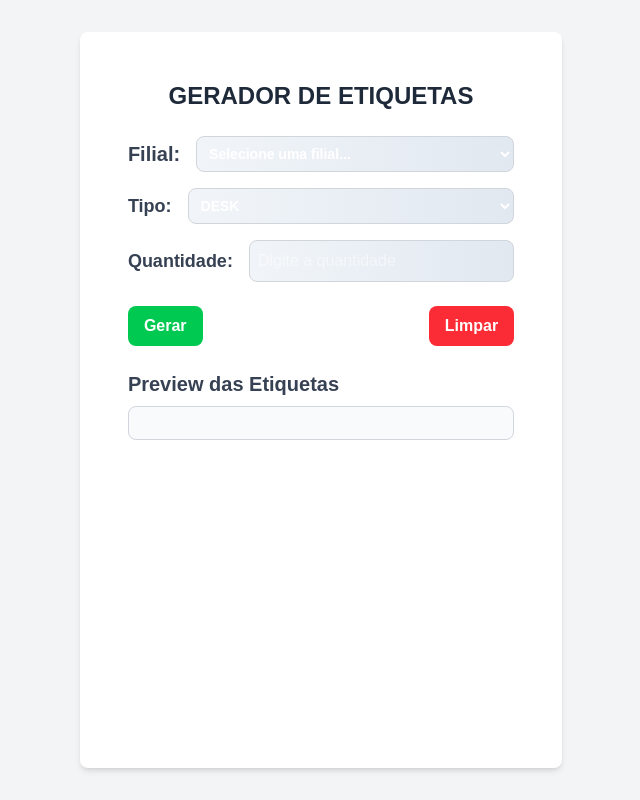
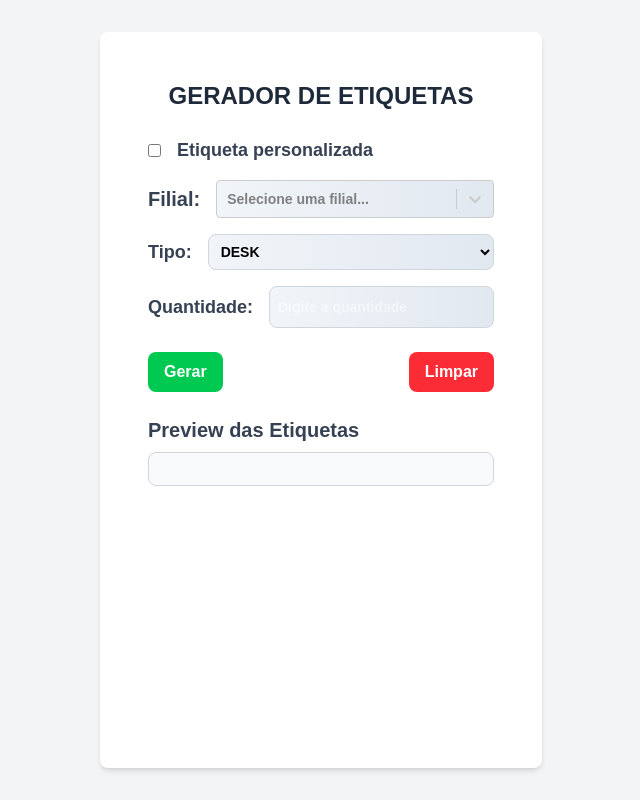
Before and after one commit to jefpiires/GeradorDeEtiqueta, a Next.js app: page / in a window 1280 px wide. Shown: the whole page, without its empty margins (319-959 px from the left). Built offline with nearby package versions, Linux system fonts and the light colour scheme.

Commit message:
feat: adicionado select com filtros e etiqueta personalizada

```diff
--- a/package.json
+++ b/package.json
@@ -11,7 +11,9 @@
   "dependencies": {
     "next": "15.2.2",
     "react": "^19.0.0",
-    "react-dom": "^19.0.0"
+    "react-dom": "^19.0.0",
+    "react-select": "^5.10.1",
+    "tailwind-merge": "^3.0.2"
   },
   "devDependencies": {
     "@eslint/eslintrc": "^3",
--- a/src/app/page.tsx
+++ b/src/app/page.tsx
@@ -1,5 +1,6 @@
 'use client';
 import { useState } from "react";
+import Select from "react-select";
 
 type Filial = {
   id: string;
@@ -7,6 +8,10 @@ type Filial = {
   code: string;
 };
 
+type SelectOption = {
+  value: string;
+  label: string;
+};
 
 export default function Home() {
 
@@ -3312,10 +3317,17 @@ export default function Home() {
   const [generatedTexts, setGeneratedTexts] = useState<string[]>([]);
   const [tipo, setTipo] = useState<string>("DESK");
   const [quantidade, setQuantidade] = useState<number>(0);
+  const [nomeEtiquetaPersonalizada, setNomeEtiquetaPersonalizada] = useState<string>("");
+  const [EtiquetaPersonalizada, setEtiquetaPersonalizada] = useState<boolean>(false);
 
 
   const handleGenerateText = () => {
-    if (FilialSelecionada && quantidade > 0) {
+    if (EtiquetaPersonalizada && nomeEtiquetaPersonalizada) {
+      setGeneratedTexts((prevTexts) => [...prevTexts, nomeEtiquetaPersonalizada]);
+      return;
+    }
+
+    if (FilialSelecionada && quantidade > 0 && EtiquetaPersonalizada === false) {
       const newTexts: string[] = [];
       for (let i = 1; i <= quantidade; i++) {
         newTexts.push(`Z${FilialSelecionada.code} - ${tipo}${i}`);
@@ -3329,9 +3341,10 @@ export default function Home() {
     }
   };
 
-  const handleSelectChange = (event: React.ChangeEvent<HTMLSelectElement>) => {
-    const selectedId = (event.target.value);
-    const filial = filiais.find((c) => c.id === selectedId) || null;
+  const handleSelectChange = (selectedOption: SelectOption | null) => {
+    const filial = selectedOption
+      ? filiais.find((c) => c.id === selectedOption.value) || null
+      : null;
     SetFilialSelecionada(filial);
   };
 
@@ -3342,6 +3355,12 @@ export default function Home() {
 
     setTipo(!value ? 'DESK' : event.target.value);
   };
+
+  const handleEtiquetaChange = (event: React.ChangeEvent<HTMLInputElement>) => {
+    const isChecked = event.target.checked;
+
+    setEtiquetaPersonalizada(isChecked ? true : false);
+  }
 
   const handleQuantityChange = (event: React.ChangeEvent<HTMLInputElement>) => {
     const value = parseInt(event.target.value)
@@ -3355,6 +3374,7 @@ export default function Home() {
     setGeneratedTexts([]);
     setQuantidade(0);
     SetFilialSelecionada(null);
+    setNomeEtiquetaPersonalizada("");
   }
 
   const imprimirEtiquetas = () => {
@@ -3425,23 +3445,37 @@ export default function Home() {
         <h1 className="text-2xl font-bold text-center text-gray-800 mb-6">GERADOR DE ETIQUETAS</h1>
 
 
+        <div className="flex items-center mb-4">
+          <input type="checkbox" className="" onChange={handleEtiquetaChange} />
+          <span className="text-lg text-gray-700 ml-4 font-semibold">Etiqueta personalizada</span>
+        </div>
 
         <div className="flex items-center mb-4 max-[450px]:flex-col">
           <span className="text-xl text-gray-700 font-semibold mr-4">Filial: </span>
-          <select className="flex-1 p-2 border border-gray-300 rounded-lg focus:outline-none focus:ring-2 focus:ring-blue-500 bg-gradient-to-r from-slate-100 to-slate-200 text-sm font-bold " value={FilialSelecionada?.id || ''} onChange={handleSelectChange}>
-            <option value="" className="">Selecione uma filial...</option>
-            {filiais.map((filial) => (
-              <option key={filial.id} value={filial.id} className="text-md font-bold">
-                {filial.nome} ({filial.code})
-              </option>
-            ))}
-          </select>
+          {!EtiquetaPersonalizada ? (
+            <Select
+              className="flex-1 rounded-lg focus:outline-none focus:ring-2 focus:ring-blue-500 bg-gradient-to-r from-slate-100 to-slate-200 text-sm font-bold"
+              classNames={{
+                control: (state) => `rounded-lg bg-gradient-to-r from-slate-100 to-slate-200 text-sm font-bold ${state.isFocused ? 'border-blue-500 ring-2 ring-blue-500 outline-none text-black' : ''
+                  }`,
+              }}
+              options={filiais.map(filiais => ({ value: filiais.id, label: filiais.code + ' - ' + filiais.nome }))}
+              onChange={handleSelectChange}
+              value={FilialSelecionada ? {
+                value: FilialSelecionada.id,
+                label: FilialSelecionada.code + ' - ' + FilialSelecionada.nome
+              } : null}
+              placeholder="Selecione uma filial..."
+            />) : (
+            <input type="text" placeholder="Digite o nome da etiqueta" className="flex-1 p-2 border border-gray-300 rounded-lg focus:outline-none focus:ring-2 focus:ring-blue-500 bg-gradient-to-r from-slate-100 to-slate-200 placeholder:text-sm placeholder:font-semibold placeholder:normal-case uppercase" value={nomeEtiquetaPersonalizada} onChange={(e) => setNomeEtiquetaPersonalizada(e.target.value.toUpperCase())}
+            />
+          )}
 
         </div>
 
         <div className="flex items-center mb-4 max-[450px]:flex-col">
           <h1 className="text-lg font-semibold text-gray-700 mr-4">Tipo:</h1>
-          <select name="select" className="flex-1 p-2 border border-gray-300 rounded-lg focus:outline-none focus:ring-2 focus:ring-blue-500 bg-gradient-to-r from-slate-100 to-slate-200 text-sm font-bold" value={tipo} onChange={handleTipoChange}>
+          <select name="select" className={`flex-1 p-2 border border-gray-300 rounded-lg focus:outline-none focus:ring-2 focus:ring-blue-500 bg-gradient-to-r from-slate-100 to-slate-200 text-sm font-bold disabled:bg-red-700 ${EtiquetaPersonalizada ? 'cursor-not-allowed bg-gray-100 text-gray-400 opacity-75' : 'text-black'}`} value={tipo} onChange={handleTipoChange} disabled={EtiquetaPersonalizada}>
             <option value="DESK" className="text-md font-bold">DESK</option>
             <option value="PDV" className="text-md font-bold">PDV</option>
           </select>
@@ -3449,7 +3483,7 @@ export default function Home() {
 
         <div className="flex items-center mb-6 max-[450px]:flex-col">
           <h4 className="text-lg font-semibold text-gray-700 mr-4">Quantidade:</h4>
-          <input type="number" placeholder="Digite a quantidade" className="flex-1 p-2 border border-gray-300 rounded-lg focus:outline-none focus:ring-2 focus:ring-blue-500 bg-gradient-to-r from-slate-100 to-slate-200 placeholder:text-md" value={quantidade === 0 ? '' : quantidade} onChange={handleQuantityChange} />
+          <input type="number" placeholder="Digite a quantidade" className={`flex-1 p-2 border border-gray-300 rounded-lg focus:outline-none focus:ring-2 focus:ring-blue-500 bg-gradient-to-r from-slate-100 to-slate-200 placeholder:text-sm placeholder:font-semibold ${EtiquetaPersonalizada ? 'cursor-not-allowed bg-gray-100 text-gray-400 opacity-75' : ''}`} value={quantidade === 0 ? '' : quantidade} onChange={handleQuantityChange} disabled={EtiquetaPersonalizada} />
         </div>
 
         <div className="flex justify-between mb-6">
```
Also changed, not shown: 1 other file (tests, documents, lock files or other folders).
